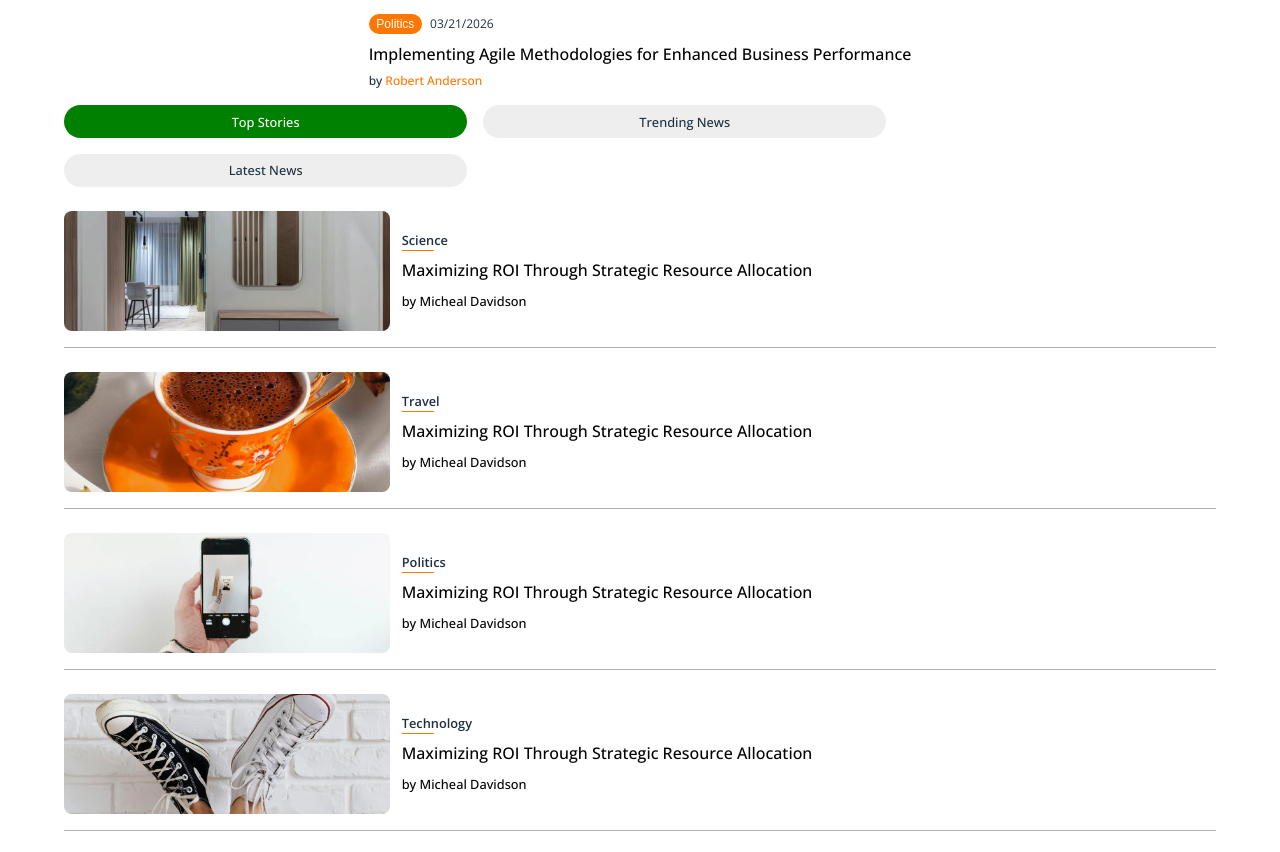
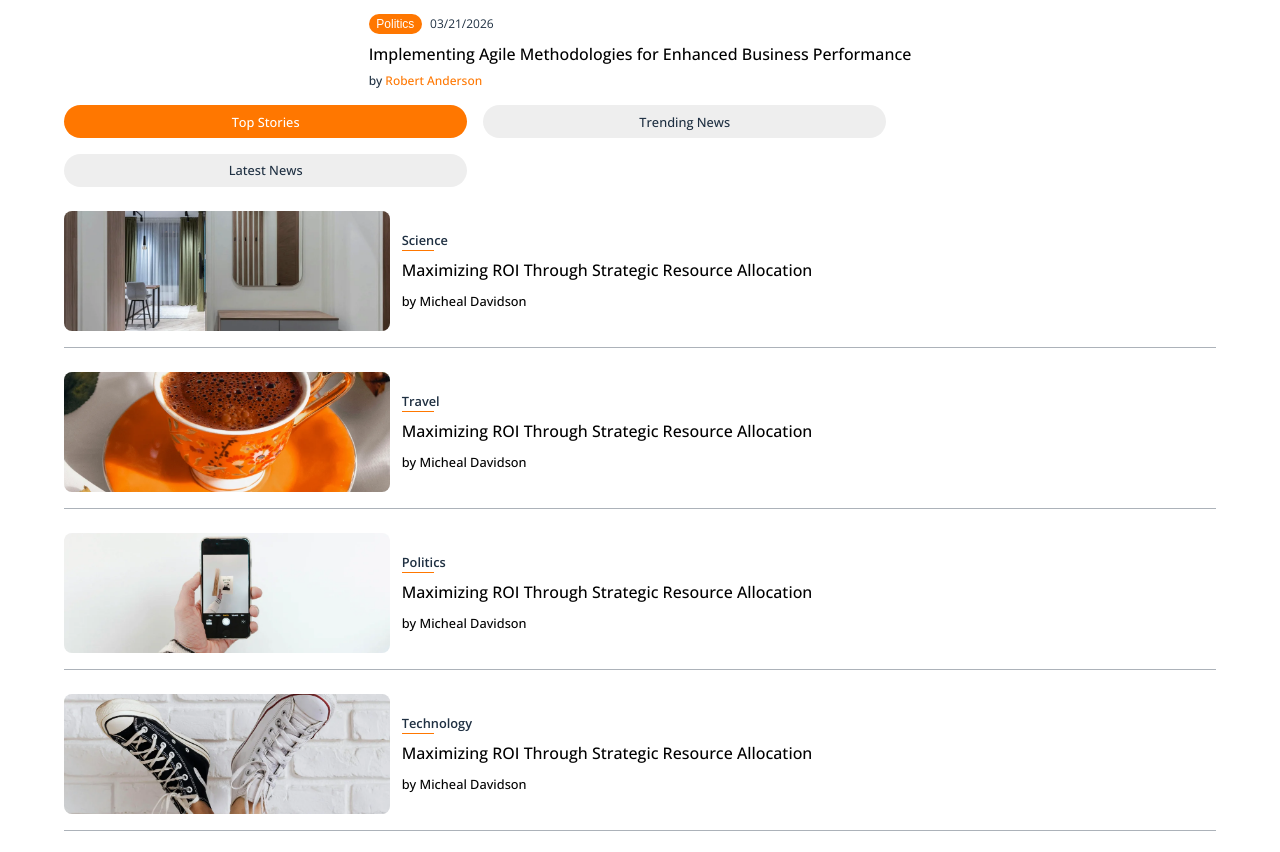
Before and after one commit to dominion875/transvessel, a plain HTML site: page html/blog.html in a window 1280 px wide. Shown: the part 2510-3362 px from the top of the page. Drawn offline with nearby package versions, Linux system fonts and the light colour scheme; a web font is replaced by a local one.

Commit message:
updated index.html

```diff
--- a/css/blog.css
+++ b/css/blog.css
@@ -315,7 +315,7 @@
 }
 
 .tab-btn.active {
-    background: green;
+    background: #ff7700;
     color: white;
 }
 
```
